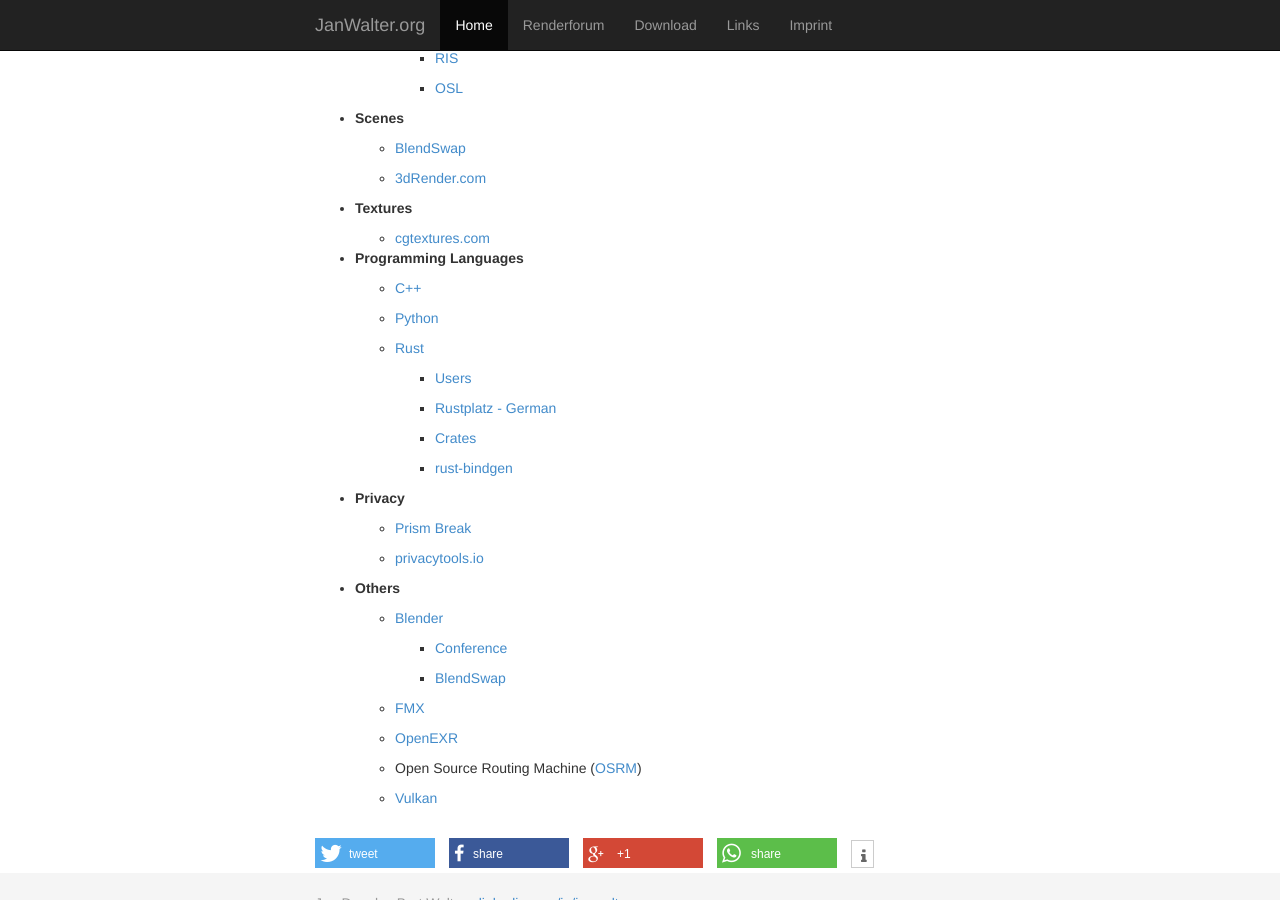
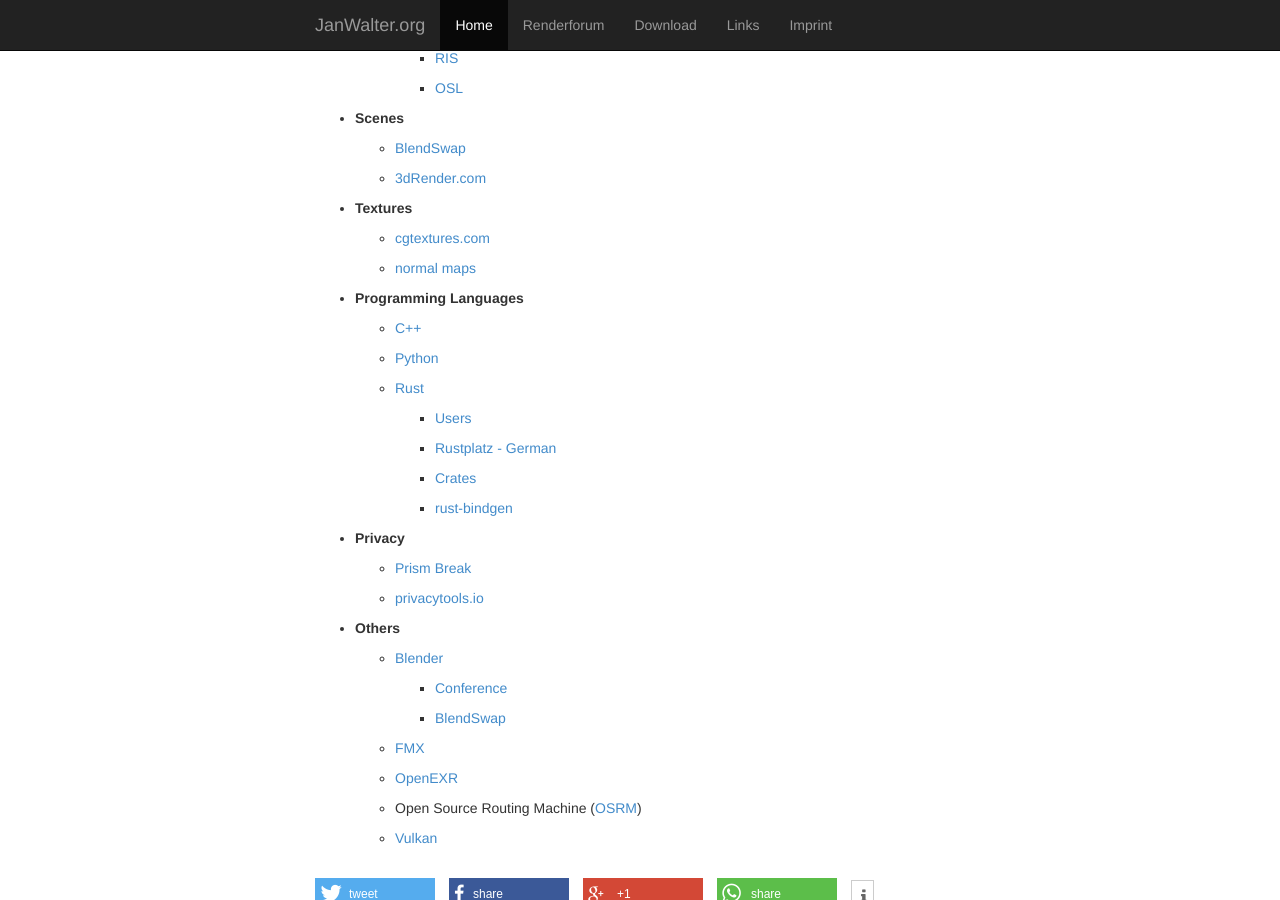
Before and after one commit to wahn/jan_walter_org, a Jekyll site: the page built from links/index.md, in a window 1280 px wide and 900 px high, scrolled down 1642 px. Built offline with Jekyll 4.4.1, drawn with Linux system fonts in a browser that asks for light colours; Markdown is read by kramdown in place of the engine named in the settings; comment, search, counter and statistics services are not loaded.

Commit message:
Create normal maps (and specular maps) from textures.

```diff
--- a/links/index.md
+++ b/links/index.md
@@ -131,6 +131,8 @@
 
     - [cgtextures.com](http://www.cgtextures.com)
 
+    - [normal maps](https://cpetry.github.io/NormalMap-Online)
+
 * __Programming Languages__
 
     - [C++](http://www.cplusplus.com/reference)
```
